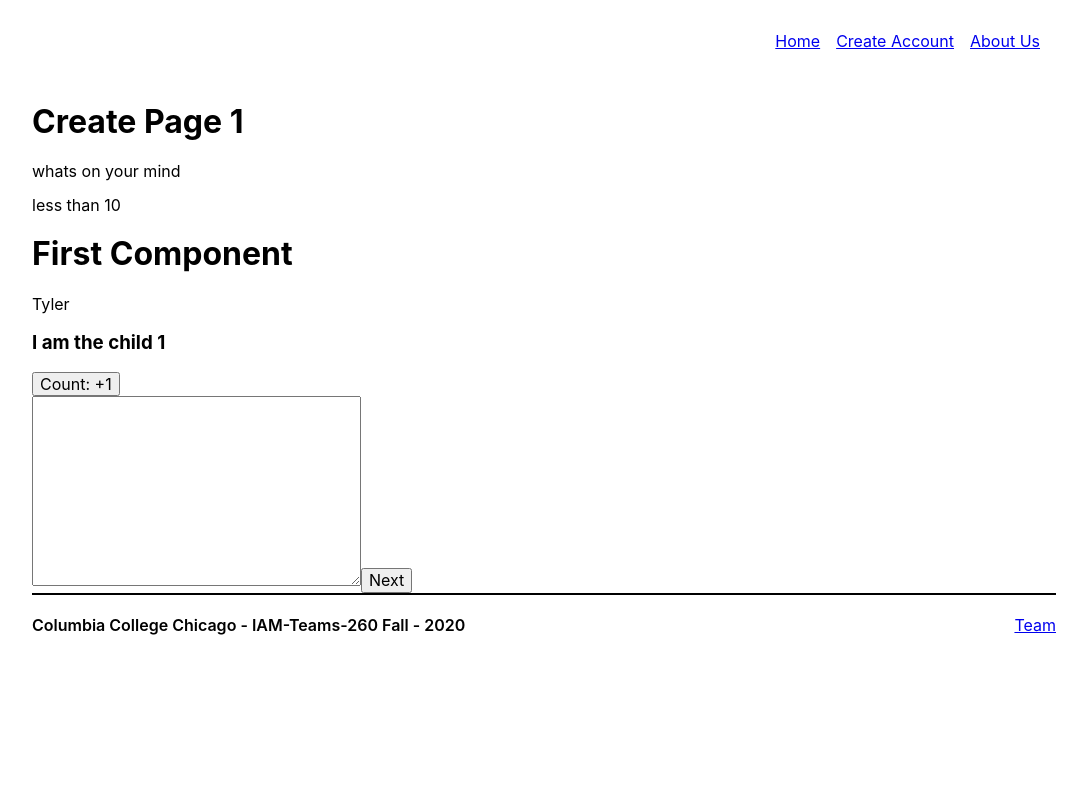
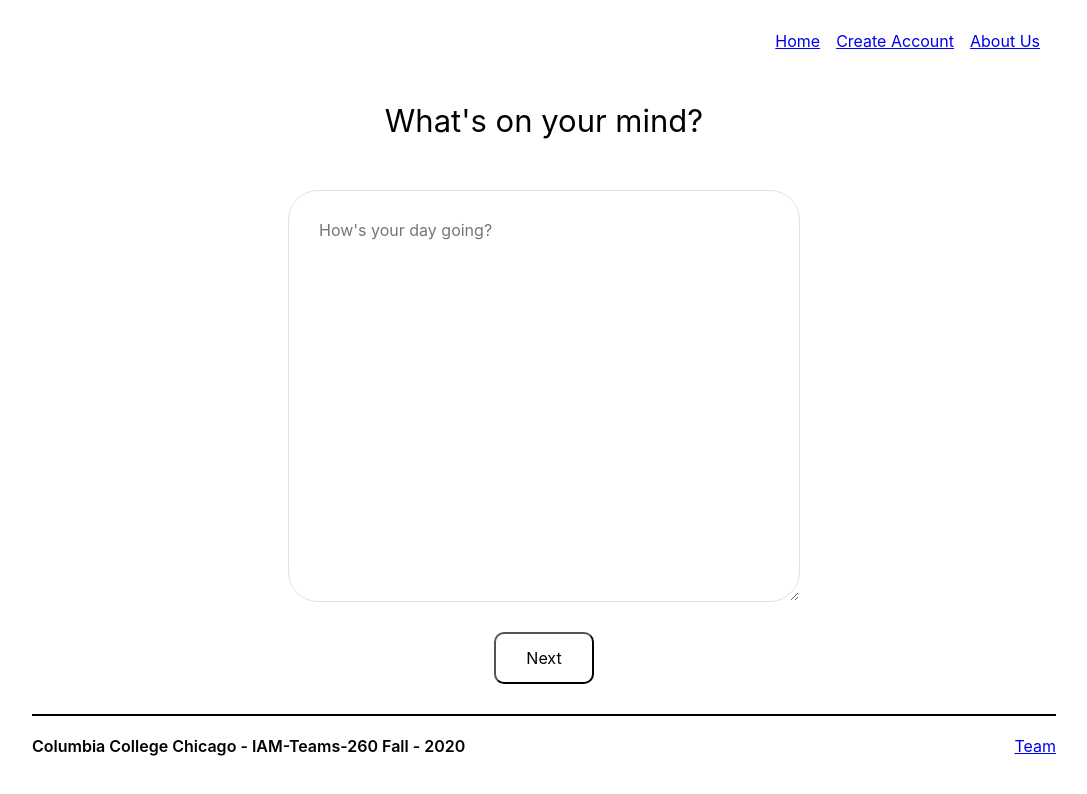
Before and after one commit to ylei1088/react-mental-health, a React (Create React App) app: page /home/create in a window 1280 px wide. Shown: the top 794 px of the page, without its empty margins (96-1183 px from the left). Built offline with nearby package versions, Linux system fonts and the light colour scheme.

Commit message:
💄  Add styles to create lantern form

```diff
--- a/src/pages/CreateMain.js
+++ b/src/pages/CreateMain.js
@@ -9,10 +9,21 @@ export default function CreateMain() {
   }
   return (
     <div className="create__main">
-      <h1>Create Page {pageIndex}</h1>
-      <div className="">
-        <p>whats on your mind</p>
+      <h1>What's on your mind?</h1>
 
+      <form className="create__main__form">
+        <textarea
+          name="lantern_body"
+          cols="30"
+          rows="10"
+          placeholder="How's your day going?"
+        />
+        <button className="btn--next" type="submit">
+          Next
+        </button>
+      </form>
+
+      <h6 className="no-show">
         {pageIndex >= 10 ? 'greater than 10' : 'less than 10'}
         {pageIndex <= 10 ? (
           <FirstComponent
@@ -21,11 +32,7 @@ export default function CreateMain() {
             handleCount={handleCount}
           />
         ) : null}
-        <form>
-          <textarea name="lantern_body" cols="30" rows="10" />
-          <button type="submit">Next</button>
-        </form>
-      </div>
+      </h6>
     </div>
   );
 }
--- a/src/styles/partials/_create.scss
+++ b/src/styles/partials/_create.scss
@@ -1,3 +1,45 @@
-.create__main{
+.create__main {
+  margin: 0 auto;
+  text-align: center;
+  display: flex;
+  align-items: center;
+  flex-direction: column;
 
+  &__form {
+    display: flex;
+    flex-direction: column;
+    gap: 30px;
+    margin: 30px 0;
+
+    textarea {
+      min-width: 450px;
+      min-height: 350px;
+      border-radius: 30px;
+      border-color: #e1e1e1;
+      padding: 30px;
+    }
+  }
+
+  .btn--next {
+    margin: 0 auto;
+    width: min-content;
+    padding: 15px 30px;
+    border-radius: 10px;
+    background-color: inherit;
+
+    &:hover {
+      background-color: black;
+      color: white;
+      cursor: pointer;
+    }
+  }
 }
+
+h1 {
+  font-size: 31px;
+  font-weight: 400;
+}
+
+.no-show {
+  display: none;
+}
```
